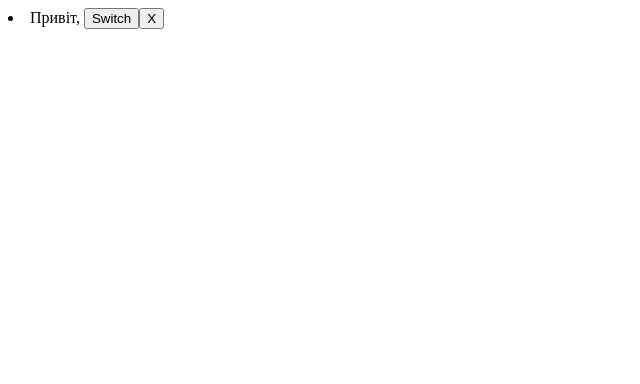
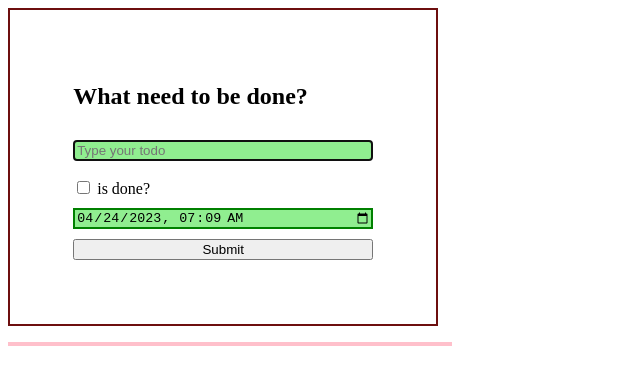
Before and after one commit to freshcodeAlice/fm-2023-react-welcome, a React (Create React App) app: page / in a window 1280 px wide. Shown: the top 384 px of the page, without its empty margins (0-640 px from the left). Built offline with nearby package versions, Linux system fonts and the light colour scheme.

Commit message:
ToDoItem props task resolve

```diff
--- a/src/components/App.js
+++ b/src/components/App.js
@@ -1,7 +1,7 @@
 import React, { Component } from 'react';
 import Timer from './Timer';
 import Tree from './Tree';
-// import ToDoList from './ToDoList';
+ import ToDoList from './ToDoList';
 import Aloha from './Aloha';
 
 class App extends Component {
@@ -21,8 +21,8 @@ class App extends Component {
   render() {
     const {isRendering} = this.state;
     return (
-    // <ToDoList />
-    <Aloha user={{}}/>
+     <ToDoList />
+
     );
   }
 }
--- a/src/components/ToDoList/ToDoItem/index.js
+++ b/src/components/ToDoList/ToDoItem/index.js
@@ -1,6 +1,7 @@
 import React from 'react';
 import {format} from 'date-fns';
 import styles from './ToDoItem.module.css';
+import PropTypes from 'prop-types';
 
 
 /*
@@ -63,5 +64,18 @@ class ToDoItem extends React.Component {
     }
 }
 
+ToDoItem.propTypes = {
+    todo: PropTypes.shape({
+        isDone: PropTypes.bool.isRequired,
+        todoBody: PropTypes.string.isRequired,
+        deadline: PropTypes.instanceOf(Date).isRequired,
+        id: PropTypes.number.isRequired
+    }).isRequired,
+    change: PropTypes.func.isRequired,
+    changeText: PropTypes.func.isRequired,
+    delete: PropTypes.func.isRequired
+}
+
+
 
 export default ToDoItem;
```
